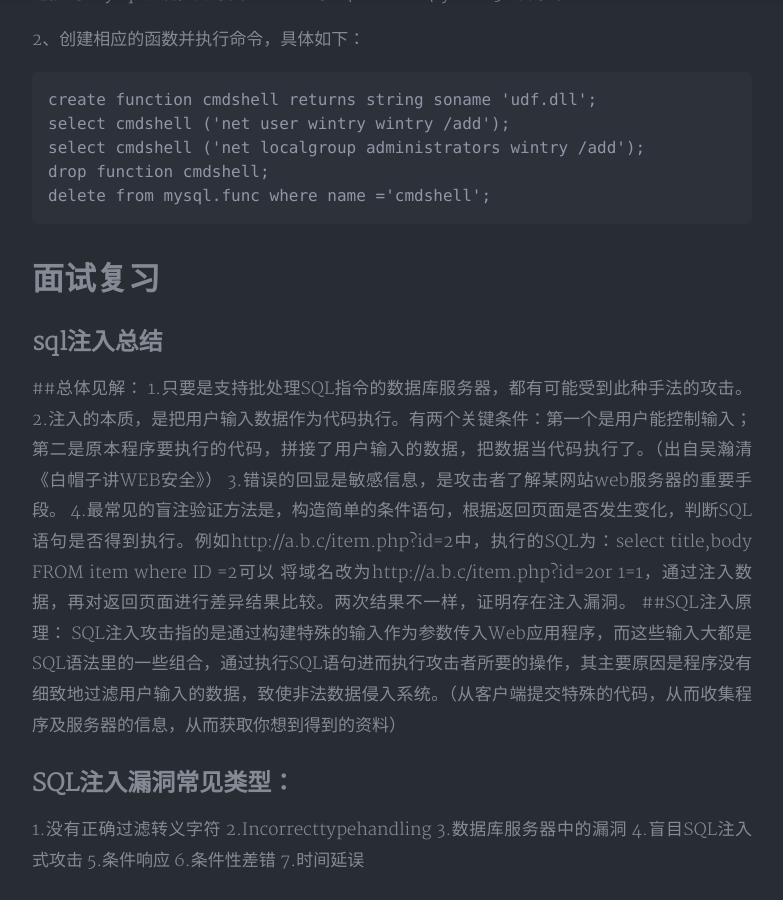
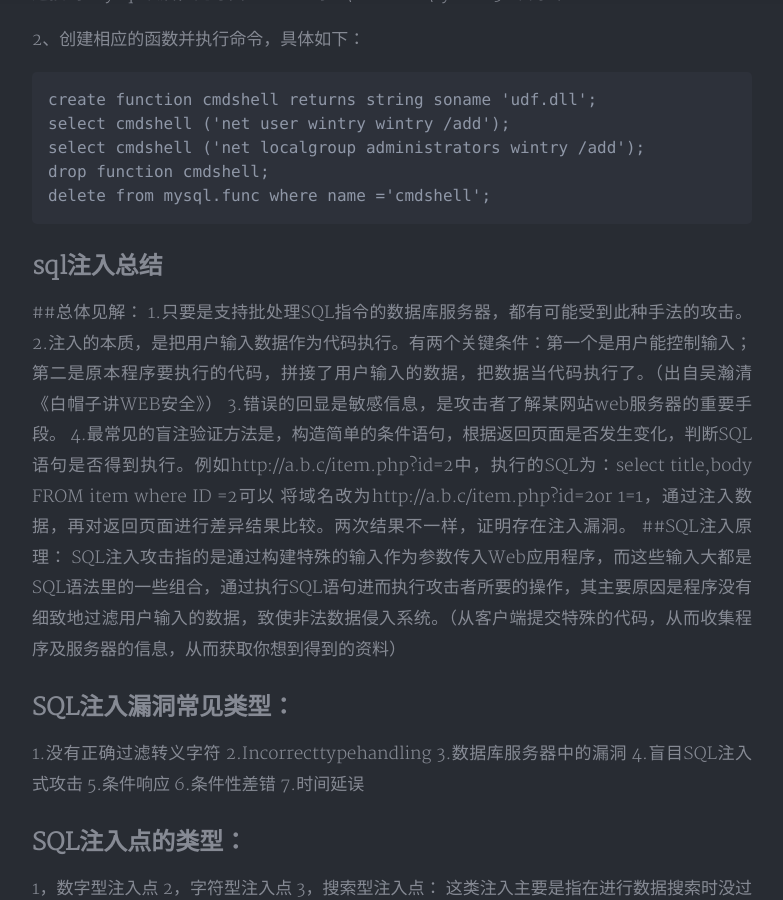
Before and after one commit to co0ontty/co0ontty.github.io, a Jekyll site: the page built from _posts/2019-5-6-resttudy.md, in a window 1280 px wide and 900 px high, scrolled down 2898 px. Shown: the whole window, without its empty margins (248-1031 px from the left). Built offline with Jekyll 4.4.1, drawn with Linux system fonts in a browser that asks for light colours; nearby versions of some CDN libraries; comment, search, counter and statistics services are not loaded; a style sheet for code colours, icons or effects is not loaded.

Commit message:
Update 2019-5-6-resttudy.md

````diff
--- a/_posts/2019-5-6-resttudy.md
+++ b/_posts/2019-5-6-resttudy.md
@@ -94,7 +94,6 @@ select cmdshell ('net localgroup administrators wintry /add');
 drop function cmdshell;
 delete from mysql.func where name ='cmdshell';
 ```
-# 面试复习
 ## sql注入总结
 ##总体见解：
 1.只要是支持批处理SQL指令的数据库服务器，都有可能受到此种手法的攻击。
````
